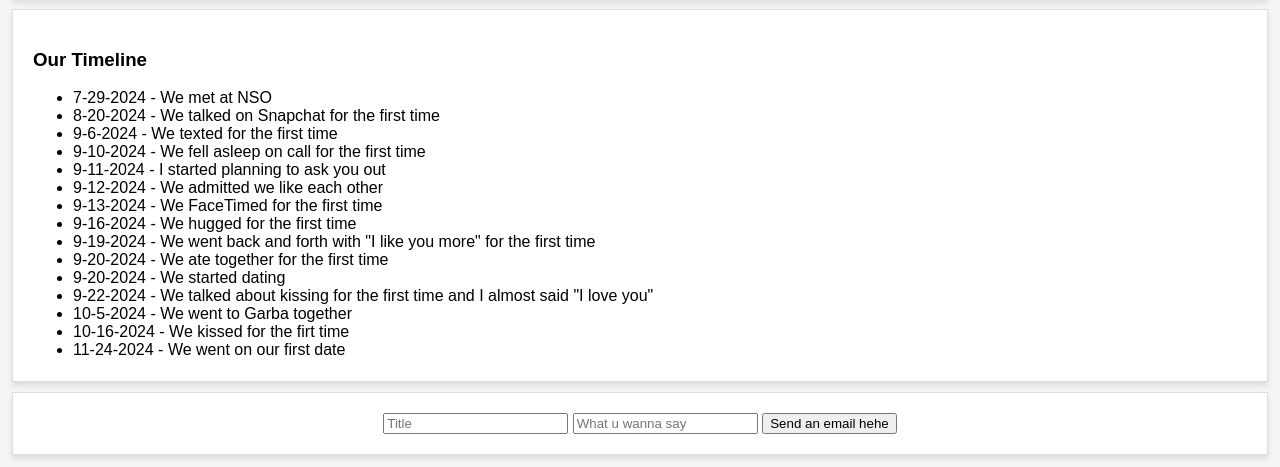
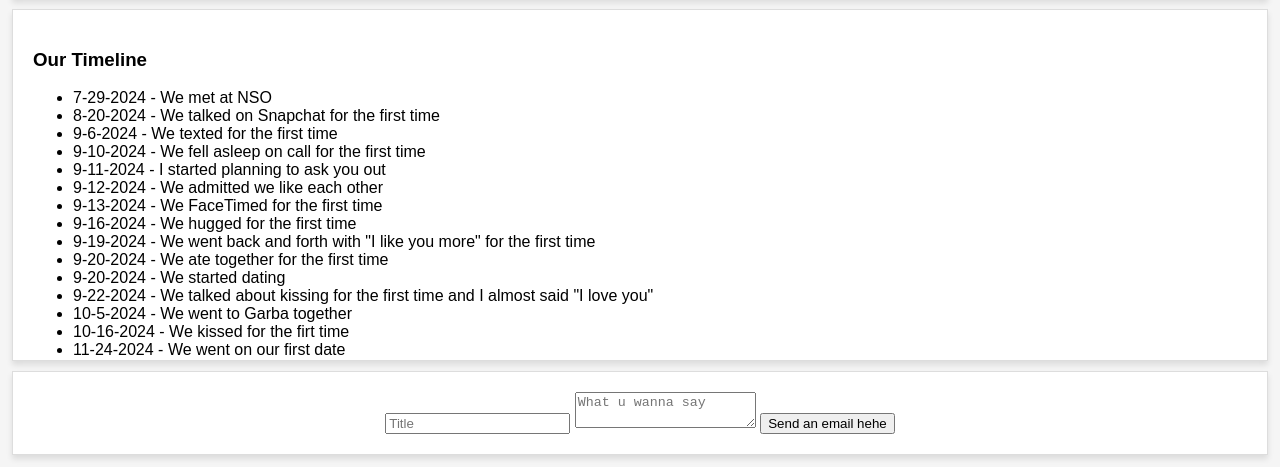
Before and after one commit to CashewMan430/CashewMan.github.io, a website: page index.html in a window 1280 px wide. Shown: the part 357-824 px from the top of the page. Drawn offline with Linux system fonts and the light colour scheme.

Commit message:
Finalization

```diff
--- a/index.html
+++ b/index.html
@@ -100,7 +100,7 @@
         method="post" id="email_form">
 
         <input type="text" name="subject" placeholder="Title" />
-        <input type="text" name="Message" placeholder="What u wanna say" />
+        <textarea name="text" placeholder="What u wanna say"></textarea>
         <input type="hidden" name="access_token" value="b39vo1o7jlaw9pmxh5kkuv9o" />
         <input type="hidden" name="success_url" value=".?message=Email+Successfully+Sent%21&isError=0" />
         <input type="hidden" name="error_url" value=".?message=Email+could+not+be+sent.&isError=1" />
```
